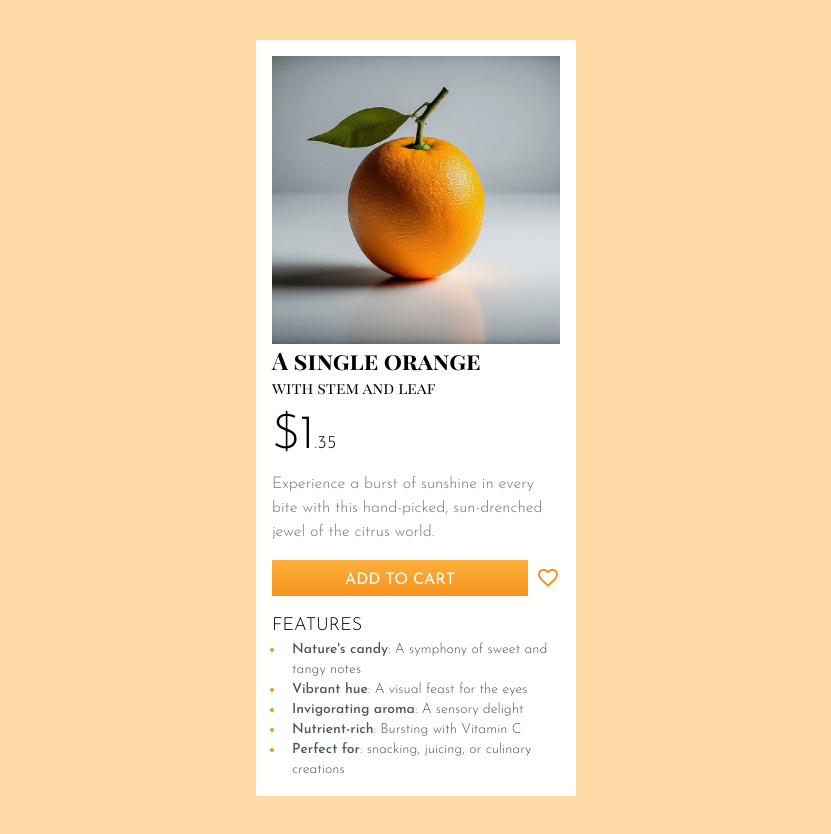
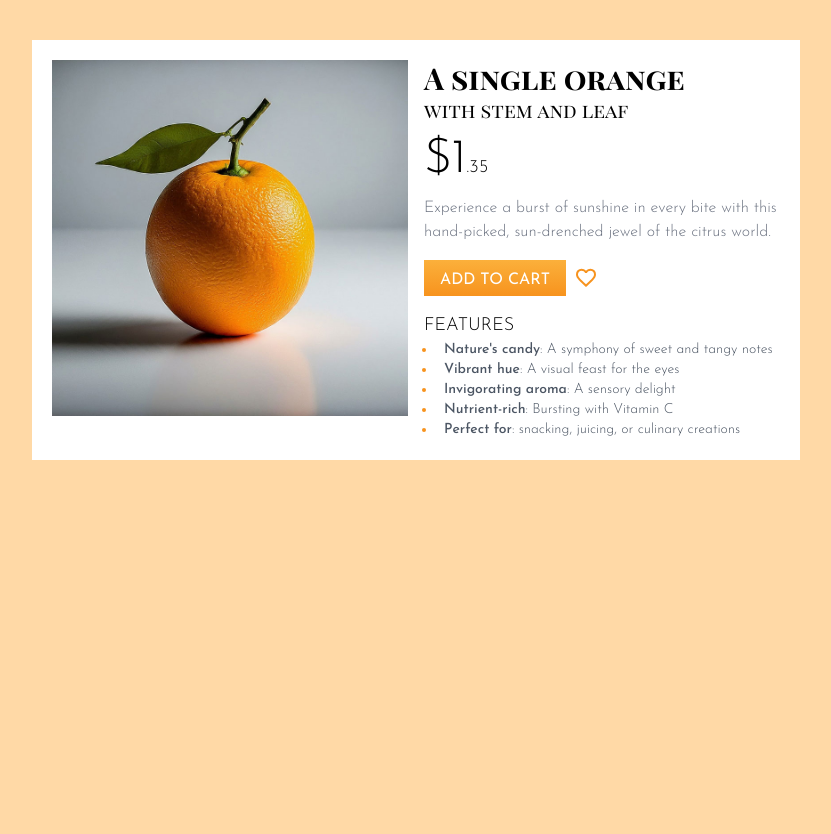
Before and after one commit to thet-naing-soe/single-orange, a plain HTML site: page index.html in a window 1280 px wide. Shown: the whole page, without its empty margins (224-1055 px from the left). After the commit the page ends 800 px from the top, so only its background shows below. Drawn offline with nearby package versions, Linux system fonts and the light colour scheme.

Commit message:
desktop layout

```diff
--- a/index.html
+++ b/index.html
@@ -18,13 +18,14 @@
     <script type="module" src="config.js"></script>
   </head>
   <body class="bg-pale_orange flex justify-center">
-    <main class="bg-white w-full max-w-xs p-4 m-10">
+    <main class="bg-white w-full max-w-xs p-3 m-10 md:grid md:grid-cols-2 md:gap-4 md:max-w-3xl md:p-5">
       <img
         src="orange.jpg"
         alt="orange with stem and leaf on a white-gray background"
       />
-      <h1 class="font-title font-bold text-2xl">A single orange</h1>
-      <p class="font-title text-md">with stem and leaf</p>
+      <section>
+        <h1 class="font-title font-bold text-2xl md:text-3xl">A single orange</h1>
+        <p class="font-title text-md md:text-xl">with stem and leaf</p>
         <h2 class="text-5xl font-light my-3">
           $1<span class="text-lg">.35</span>
         </h2>
@@ -34,7 +35,7 @@
         </p>
         <section class="flex items-center gap-2 my-4">
           <button
-          class="bg-gradient-to-b from-light_orange to-orange text-white uppercase pt-2 pb-1 px-4 grow hover:bg-gradient-to-t"
+            class="bg-gradient-to-b from-light_orange to-orange text-white uppercase pt-2 pb-1 px-4 flex-grow hover:bg-gradient-to-t md:flex-none"
           >
             Add to Cart
           </button>
@@ -51,17 +52,31 @@
           </svg>
         </section>
         <h3 class="uppercase font-light text-lg">Features</h3>
-      <ul class="list-disc marker:text-orange text-sm text-gray-600 font-light ">
+        <ul
+          class="list-disc marker:text-orange text-sm text-gray-600 font-light"
+        >
           <li class="ml-3 pl-2">
-          <span class="font-medium">Nature's candy</span>: A symphony of sweet and tangy notes
+            <span class="font-medium">Nature's candy</span>: A symphony of sweet
+            and tangy notes
           </li>
-        <li class="ml-3 pl-2"><span class="font-medium">Vibrant hue</span>: A visual feast for the eyes</li>
-        <li class="ml-3 pl-2"><span class="font-medium">Invigorating aroma</span>: A sensory delight</li>
-        <li class="ml-3 pl-2"><span class="font-medium">Nutrient-rich</span>: Bursting with Vitamin C</li>
           <li class="ml-3 pl-2">
-          <span class="font-medium">Perfect for</span>: snacking, juicing, or culinary creations
+            <span class="font-medium">Vibrant hue</span>: A visual feast for the
+            eyes
+          </li>
+          <li class="ml-3 pl-2">
+            <span class="font-medium">Invigorating aroma</span>: A sensory
+            delight
+          </li>
+          <li class="ml-3 pl-2">
+            <span class="font-medium">Nutrient-rich</span>: Bursting with
+            Vitamin C
+          </li>
+          <li class="ml-3 pl-2">
+            <span class="font-medium">Perfect for</span>: snacking, juicing, or
+            culinary creations
           </li>
         </ul>
+      </section>
     </main>
   </body>
 </html>
```
Lines whose indentation alone changed are shown as unchanged.
